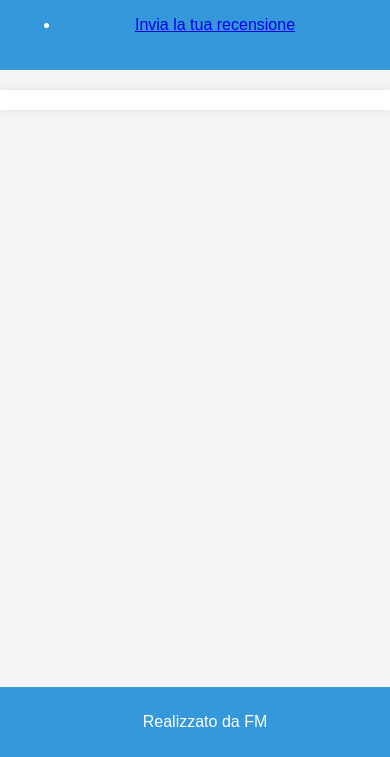
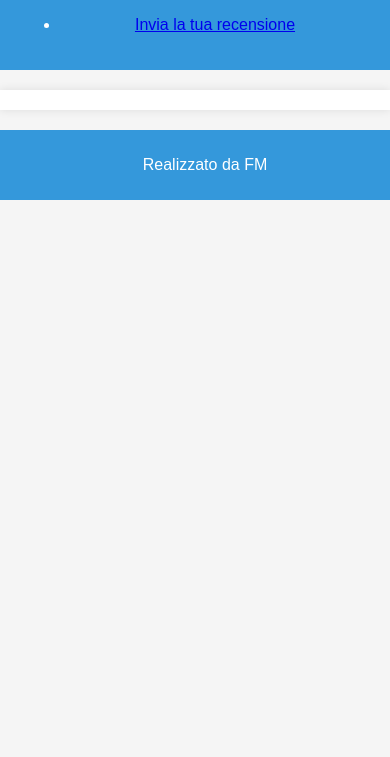
Before and after one commit to fabriziomartini/skrokkadvisor, a plain HTML site: page index.html in a window 390 px wide. Shown: the part 87-844 px from the top of the page. Drawn offline with nearby package versions, Linux system fonts and the light colour scheme; no server answers.

Commit message:
Update styles.css

```diff
--- a/styles.css
+++ b/styles.css
@@ -1,3 +1,4 @@
+/* General Styles */
 body {
     font-family: 'Arial', sans-serif;
     margin: 0;
@@ -37,12 +38,22 @@ header p {
     margin: 0;
 }
 
+/* Footer Styles */
 footer {
     background-color: #3498db;
     color: #fff;
     text-align: center;
     padding: 10px;
-    position: fixed;
-    bottom: 0;
     width: 100%;
 }
+
+/* Responsive Styles */
+@media only screen and (max-width: 600px) {
+    body {
+        padding-bottom: 0px; /* Adjust the value as needed */
+    }
+
+    footer {
+        position: relative;
+    }
+}
```
